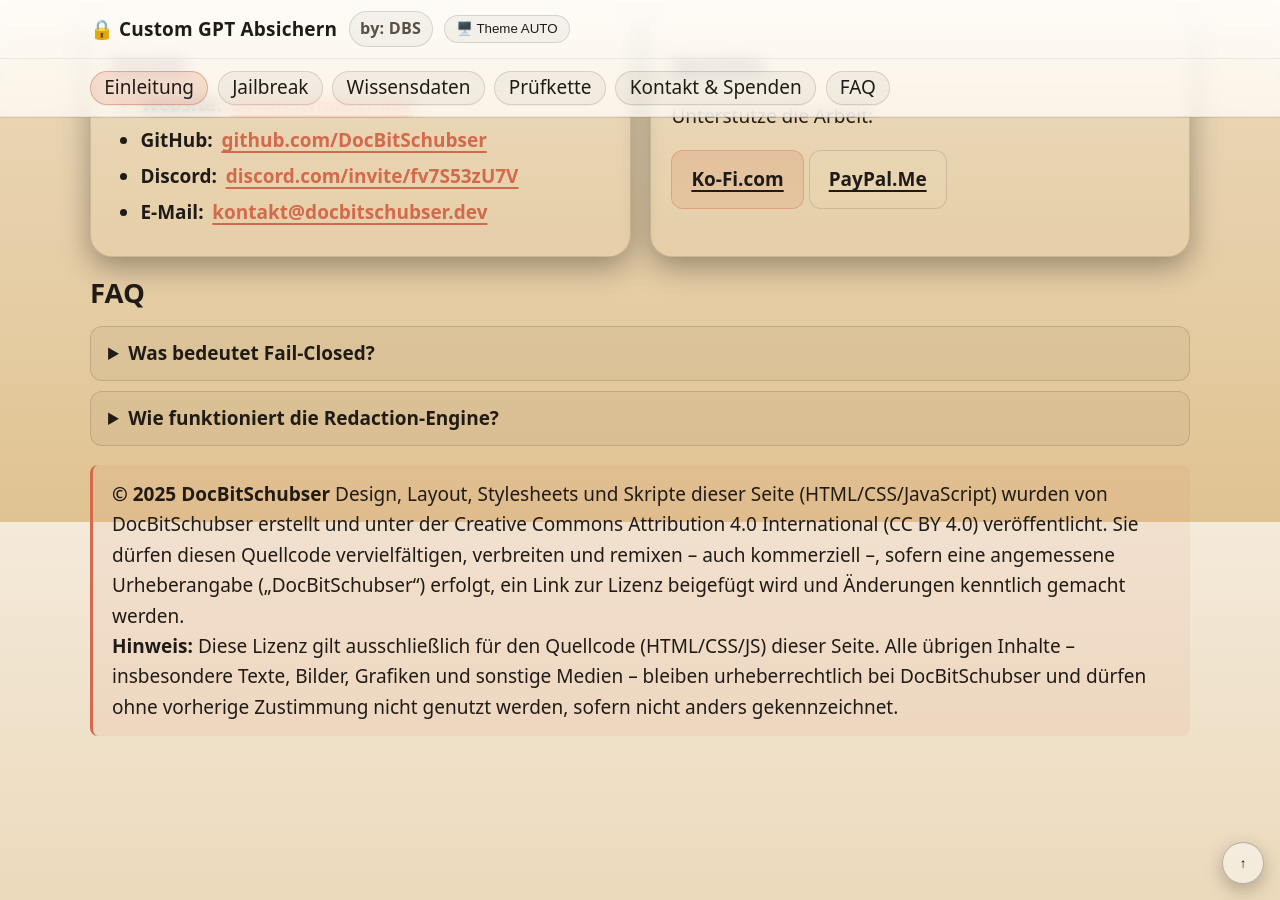
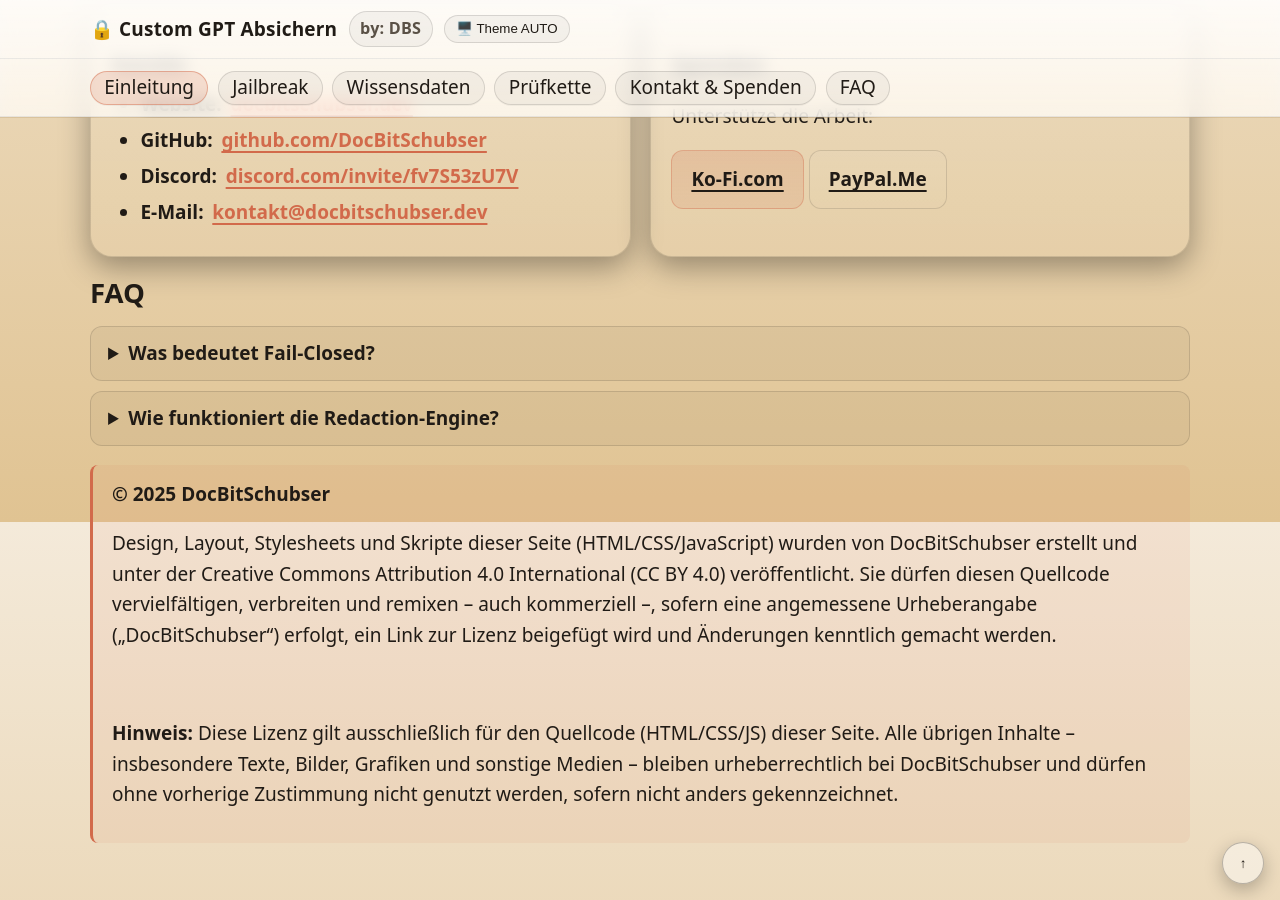
Before and after one commit to DocBitSchubser/ChatGPT_GPT-RuleCompass, a Jekyll site: the page built from docs/index.html, in a window 1280 px wide and 900 px high, scrolled down 3978 px. Built offline with Jekyll 4.4.1, drawn with Linux system fonts in a browser that asks for light colours.

```diff
--- a/docs/index.html
+++ b/docs/index.html
@@ -563,8 +563,8 @@ locale: de_DE
       </section>
         <div class="callout">
           <strong>© 2025 DocBitSchubser</strong>
-           Design, Layout, Stylesheets und Skripte dieser Seite (HTML/CSS/JavaScript) wurden von DocBitSchubser erstellt und unter der Creative Commons Attribution 4.0 International (CC BY 4.0) veröffentlicht. Sie dürfen diesen Quellcode vervielfältigen, verbreiten und remixen – auch kommerziell –, sofern eine angemessene Urheberangabe („DocBitSchubser“) erfolgt, ein Link zur Lizenz beigefügt wird und Änderungen kenntlich gemacht werden.<br>
-           <strong>Hinweis:</strong> Diese Lizenz gilt ausschließlich für den Quellcode (HTML/CSS/JS) dieser Seite. Alle übrigen Inhalte – insbesondere Texte, Bilder, Grafiken und sonstige Medien – bleiben urheberrechtlich bei DocBitSchubser und dürfen ohne vorherige Zustimmung nicht genutzt werden, sofern nicht anders gekennzeichnet.
+           <P>Design, Layout, Stylesheets und Skripte dieser Seite (HTML/CSS/JavaScript) wurden von DocBitSchubser erstellt und unter der Creative Commons Attribution 4.0 International (CC BY 4.0) veröffentlicht. Sie dürfen diesen Quellcode vervielfältigen, verbreiten und remixen – auch kommerziell –, sofern eine angemessene Urheberangabe („DocBitSchubser“) erfolgt, ein Link zur Lizenz beigefügt wird und Änderungen kenntlich gemacht werden.</P><br>
+           <p><strong>Hinweis:</strong> Diese Lizenz gilt ausschließlich für den Quellcode (HTML/CSS/JS) dieser Seite. Alle übrigen Inhalte – insbesondere Texte, Bilder, Grafiken und sonstige Medien – bleiben urheberrechtlich bei DocBitSchubser und dürfen ohne vorherige Zustimmung nicht genutzt werden, sofern nicht anders gekennzeichnet.</P>
         </div>
       </section>
     </main>
```
